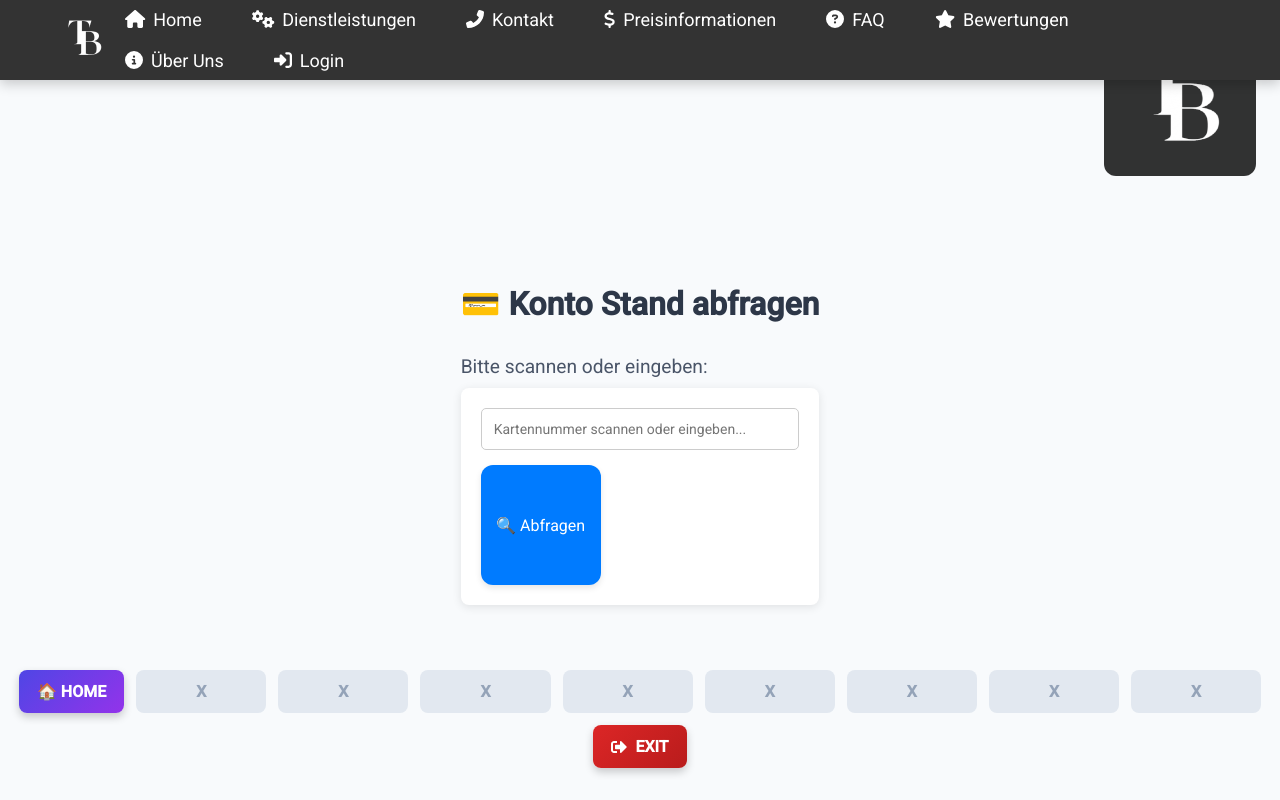
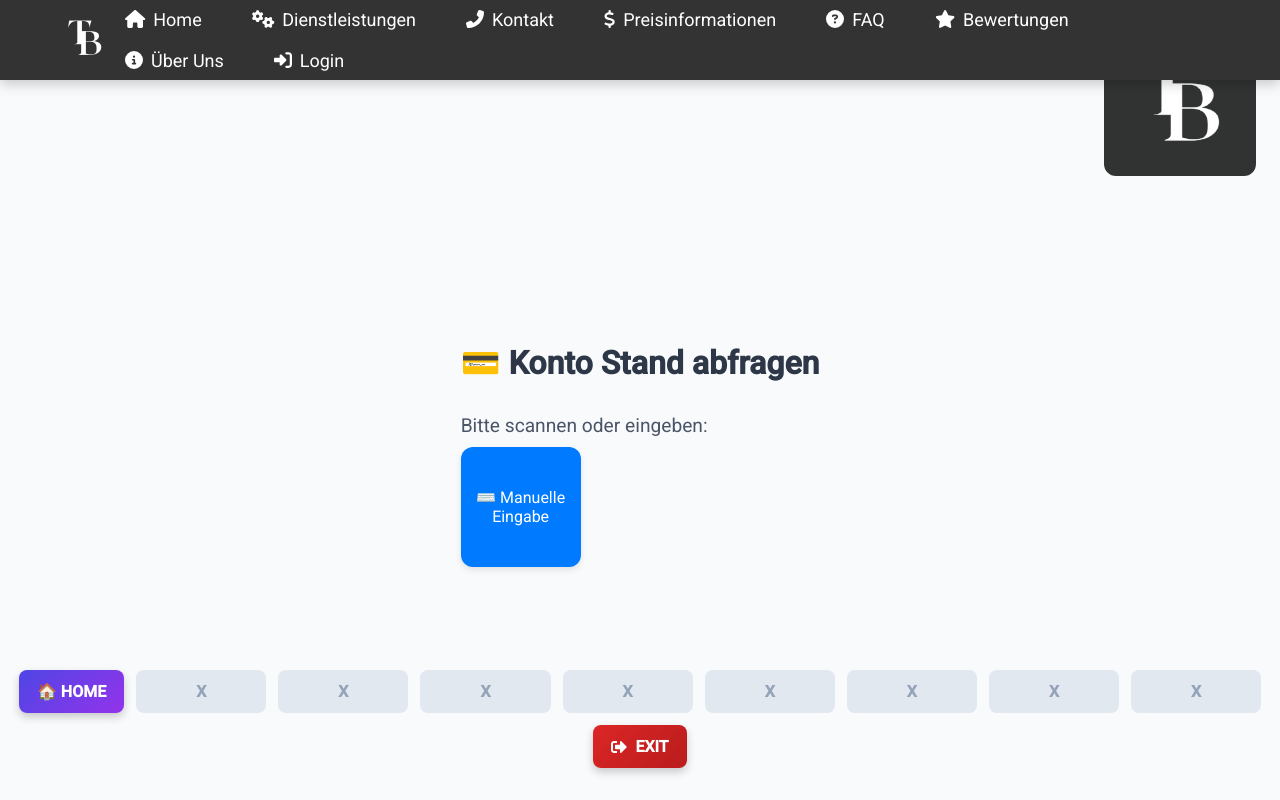
Before and after one commit to tbs-dienste/webfrostend, a React (Create React App) app: page /gs-karte in a window 1280 px wide. Shown: the top 800 px of the page. Built offline with nearby package versions, Linux system fonts and the light colour scheme; what @react-pdf/renderer would draw is missing.

Commit message:
GSKarteAbfrage.jsx aktualisieren

```diff
--- a/src/components/Administrativ/GSKarteAbfrage.jsx
+++ b/src/components/Administrativ/GSKarteAbfrage.jsx
@@ -1,17 +1,29 @@
-import React, { useState } from "react";
+import React, { useState, useEffect } from "react";
 import { Link, useNavigate } from "react-router-dom";
 import { FaSignOutAlt } from "react-icons/fa";
 import axios from "axios";
-import "./GSKarteAbfrage.scss"; // SCSS für Styling
+import "./GSKarteAbfrage.scss";
 import logo from "../../logo.png";
 
 const GSKarteAbfrage = () => {
   const [kartennummer, setKartennummer] = useState("");
+  const [isManualInput, setIsManualInput] = useState(false);
   const [error, setError] = useState("");
   const navigate = useNavigate();
 
+  useEffect(() => {
+    if (!isManualInput && kartennummer.length >= 16) {
+      handleSubmit();
+    }
+  }, [kartennummer]);
+
+  const handleToggleInput = () => {
+    setIsManualInput((prev) => !prev);
+    setKartennummer("");
+  };
+
   const handleSubmit = async (e) => {
-    e.preventDefault();
+    if (e) e.preventDefault();
     setError("");
 
     if (!kartennummer) {
@@ -19,7 +31,7 @@ const GSKarteAbfrage = () => {
       return;
     }
 
-    if (kartennummer.length < 16) { // Beispiel für eine einfache Validierung der Kartennummer
+    if (kartennummer.length < 16) {
       setError("Die Kartennummer ist zu kurz. Bitte überprüfen Sie Ihre Eingabe.");
       return;
     }
@@ -35,48 +47,44 @@ const GSKarteAbfrage = () => {
       const response = await axios.get(
         `https://tbsdigitalsolutionsbackend.onrender.com/api/gutscheine/kartennummer/${kartennummer}`,
         {
-          headers: {
-            Authorization: `Bearer ${token}`,
-          },
+          headers: { Authorization: `Bearer ${token}` },
         }
       );
-
       navigate("/gskarte-details", { state: { gutschein: response.data } });
     } catch (error) {
       setError(error.response?.data?.error || "Gutschein nicht gefunden oder ungültig.");
     }
   };
 
-
-
-
   return (
     <div className="gskarte-abfrage">
-      {/* Logo oben rechts */}
       <div className="logo-container">
         <img src={logo} alt="TBS Solutions Logo" className="logo" />
       </div>
 
-      {/* Inhalte zentriert */}
       <div className="content">
         <h1 className="title">💳 Konto Stand abfragen</h1>
         <p className="subtitle">Bitte scannen oder eingeben:</p>
 
-        {/* Eingabefeld für Kartennummer */}
+        <button onClick={handleToggleInput}>
+          {isManualInput ? "🔄 Zurück zum Scannen" : "⌨️ Manuelle Eingabe"}
+        </button>
+
+        {isManualInput && (
           <form onSubmit={handleSubmit}>
             <input
               type="text"
-            placeholder="Kartennummer scannen oder eingeben..."
+              placeholder="Kartennummer eingeben..."
               value={kartennummer}
               onChange={(e) => setKartennummer(e.target.value)}
             />
             <button type="submit">🔍 Abfragen</button>
           </form>
+        )}
 
         {error && <p className="error">{error}</p>}
       </div>
 
-      {/* Link-Leiste */}
       <div className="button-bar">
         <Link to="#" className="btn">🏠 Home</Link>
         {[...Array(8)].map((_, index) => (
```
Lines whose indentation alone changed are shown as unchanged.
